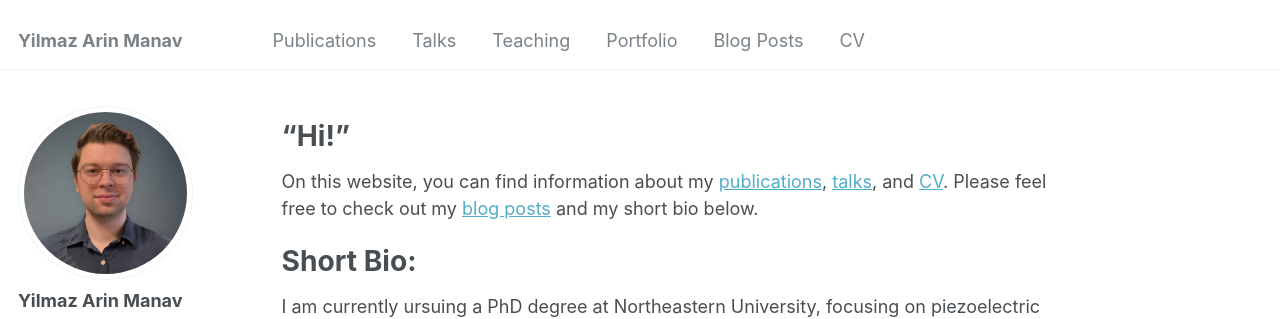
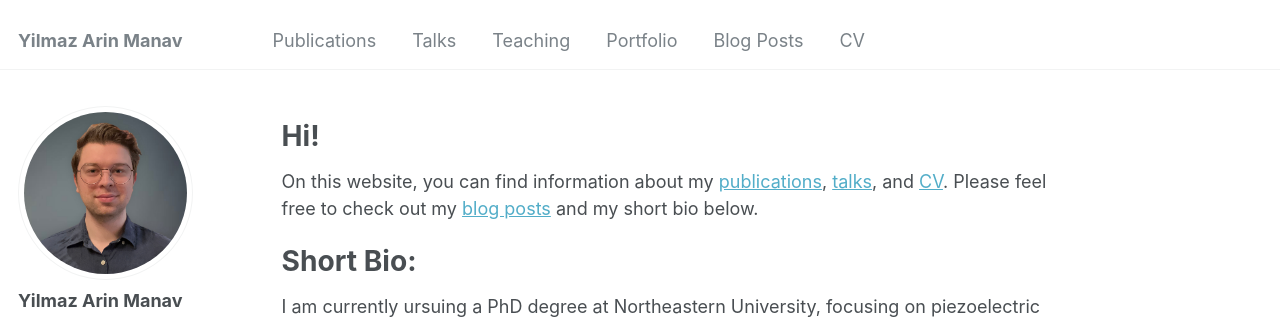
Before and after one commit to arinmanav/arinmanav.github.io, a Jekyll site: the page built from _pages/about.md, in a window 1280 px wide. Shown: the top 319 px of the page. Built offline with Jekyll 4.4.1, drawn with Linux system fonts in a browser that asks for light colours; some web fonts are replaced.

Commit message:
Main page updated

```diff
--- a/_pages/about.md
+++ b/_pages/about.md
@@ -7,7 +7,7 @@ redirect_from:
   - /about/
   - /about.html
 ---
-"Hi!"
+Hi!
 ====
 On this website, you can find information about my [publications](https://academicpages.github.io/publications/), [talks](https://arinmanav.github.io//talks/), and [CV](https://arinmanav.github.io//cv/). Please feel free to check out my [blog posts](https://arinmanav.github.io//year-archive/) and my short bio below.
 
```
